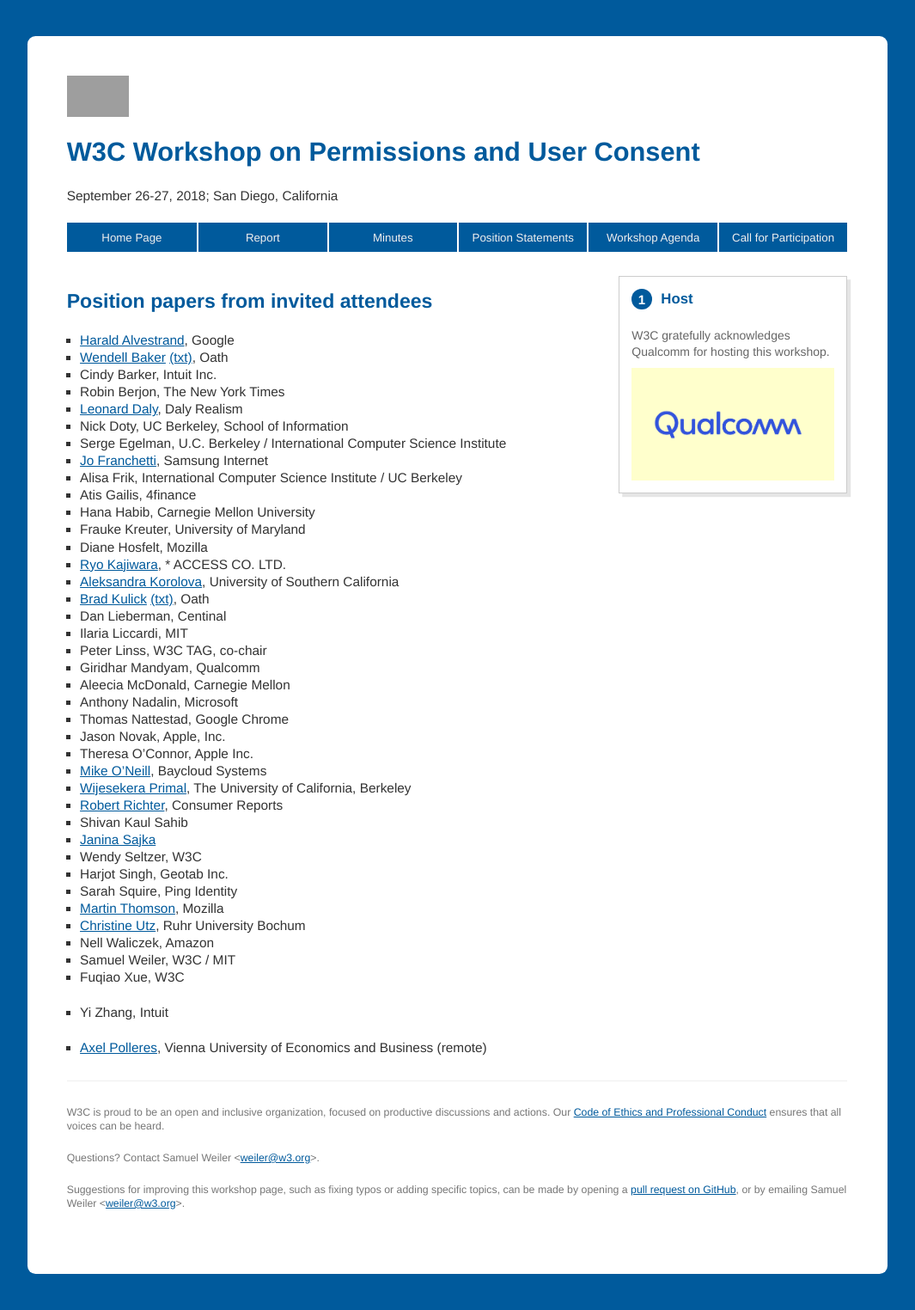
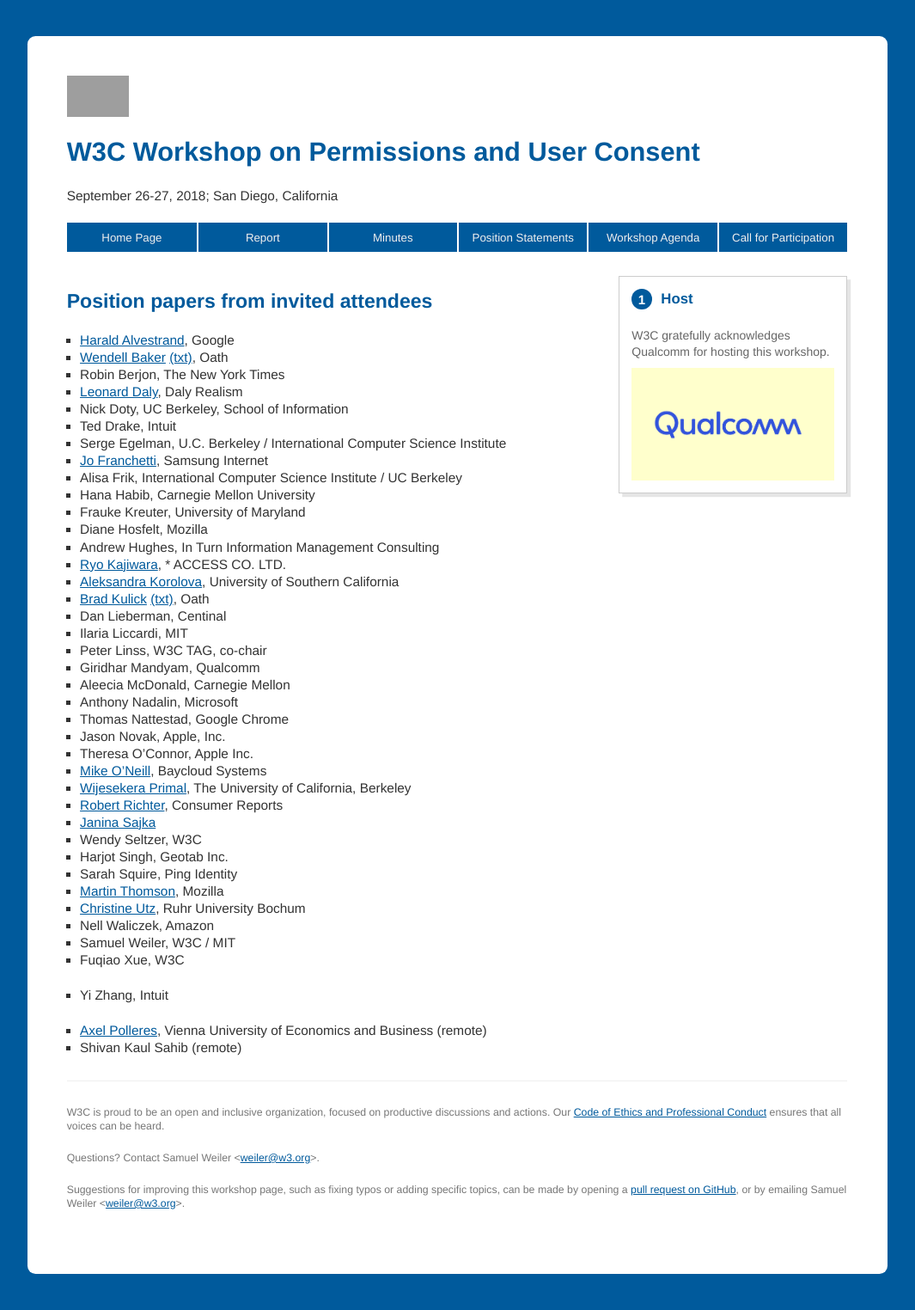
Before and after one commit to w3c/permissions-ws-2018, a Jekyll site: the page built from papers.md, in a window 1280 px wide. Shown: the whole page at 86% size, without its empty margins (108-1173 px from the left). Built offline with Jekyll 4.4.1, drawn with Linux system fonts in a browser that asks for light colours; our own code applies the rules of GitHub Pages for plain Markdown files; grey boxes are pictures that could not be loaded.

Commit message:
add hughes, drake, and shivan (as remote

```diff
--- a/papers.md
+++ b/papers.md
@@ -6,17 +6,17 @@ layout: home
 
 * [Harald Alvestrand](https://www.w3.org/Privacy/permissions-ws-2018/papers/harald-alvestrand.html),	Google
 * [Wendell Baker](https://www.w3.org/Privacy/permissions-ws-2018/papers/brad-kulick.pdf) [(txt)](https://www.w3.org/Privacy/permissions-ws-2018/papers/brad-kulick.txt), Oath
-* Cindy Barker,	Intuit Inc.
 * Robin Berjon, The New York Times
 * [Leonard Daly](https://www.w3.org/Privacy/permissions-ws-2018/papers/leonard-daly.html),	Daly Realism
 * Nick Doty,	UC Berkeley, School of Information
+* Ted Drake, Intuit
 * Serge Egelman, U.C. Berkeley / International Computer Science Institute
 * [Jo Franchetti](https://medium.com/samsung-internet-dev/a-crisis-of-permissions-80cf3b2c802e), Samsung Internet
 * Alisa Frik, International Computer Science Institute / UC Berkeley
-* Atis Gailis, 4finance
 * Hana Habib, Carnegie Mellon University
 * Frauke Kreuter, University of Maryland
 * Diane Hosfelt, Mozilla
+* Andrew Hughes, In Turn Information Management Consulting
 * [Ryo Kajiwara](https://www.w3.org/Privacy/permissions-ws-2018/papers/ryo-kajiwara.md),	* ACCESS CO. LTD.
 * [Aleksandra Korolova](https://www.w3.org/Privacy/permissions-ws-2018/papers/aleksandra-korolova.html),	University of Southern California
 * [Brad Kulick](https://www.w3.org/Privacy/permissions-ws-2018/papers/brad-kulick.pdf) [(txt)](https://www.w3.org/Privacy/permissions-ws-2018/papers/brad-kulick.txt),	Oath
@@ -32,16 +32,16 @@ layout: home
 * [Mike O'Neill](https://www.w3.org/Privacy/permissions-ws-2018/papers/mike-oneil.txt),	Baycloud Systems
 * [Wijesekera Primal](https://www.w3.org/Privacy/permissions-ws-2018/papers/primal-wijesekera.txt),	The University of California, Berkeley
 * [Robert Richter](https://www.w3.org/Privacy/permissions-ws-2018/papers/robert-richter.pdf),	Consumer Reports
-* Shivan Kaul Sahib
 * [Janina Sajka](https://www.w3.org/Privacy/permissions-ws-2018/papers/janina-sajka.html)
-* Wendy Seltzer,	W3C
+* Wendy Seltzer, W3C
 * Harjot Singh, Geotab Inc.
 * Sarah Squire,	Ping Identity
 * [Martin Thomson](https://www.w3.org/Privacy/permissions-ws-2018/papers/martin-thomson.pdf), Mozilla
 * [Christine Utz](https://www.w3.org/Privacy/permissions-ws-2018/papers/christine-utz.txt),	Ruhr University Bochum
-* Nell Waliczek,	Amazon
-* Samuel Weiler,	W3C / MIT
-* Fuqiao Xue,	W3C
+* Nell Waliczek, Amazon
+* Samuel Weiler, W3C / MIT
+* Fuqiao Xue, W3C
 * Yi Zhang, Intuit
 
 * [Axel Polleres](https://www.w3.org/Privacy/permissions-ws-2018/papers/axel-polleres.pdf),  Vienna University of Economics and Business  (remote)
+* Shivan Kaul Sahib (remote)
```
